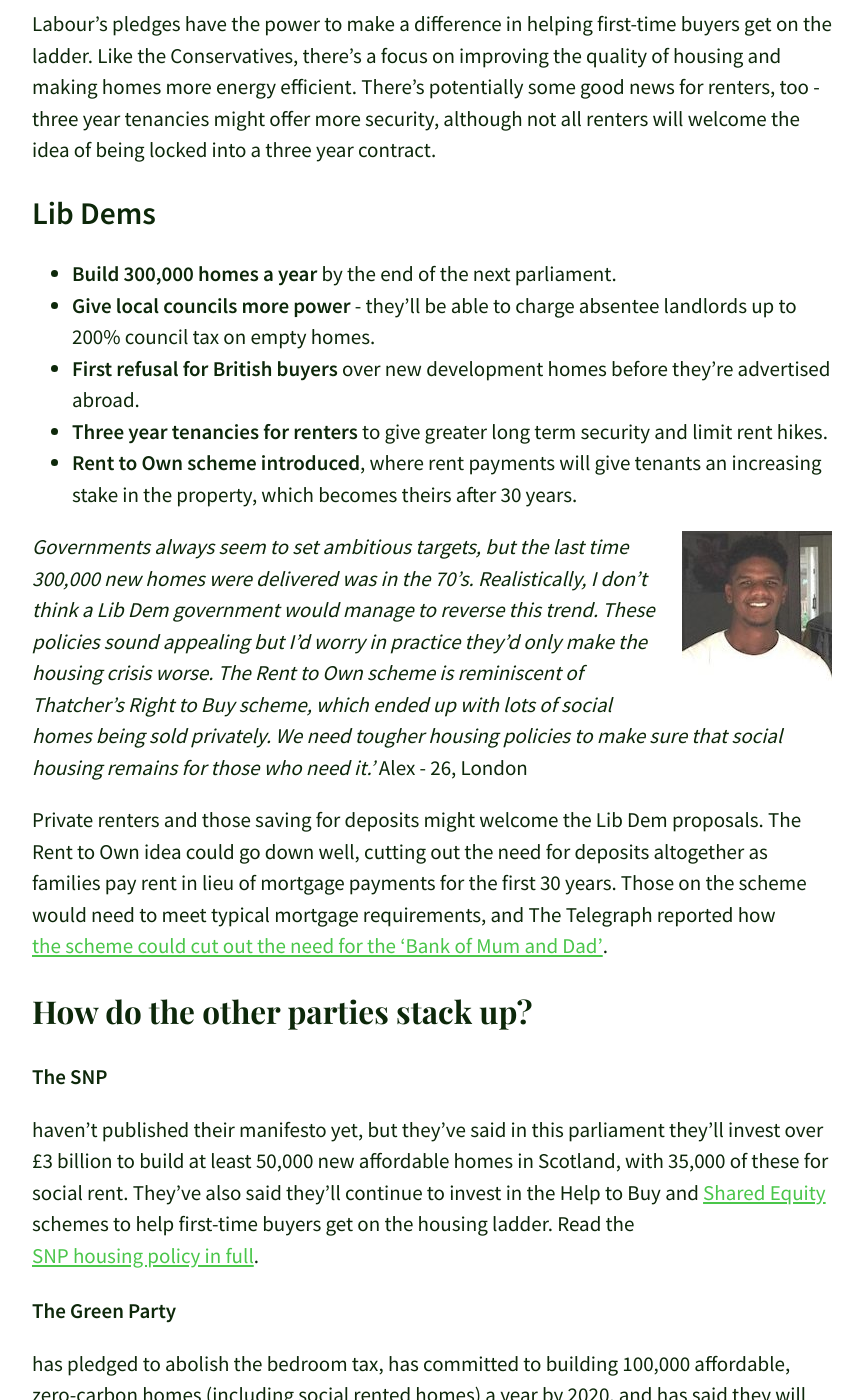
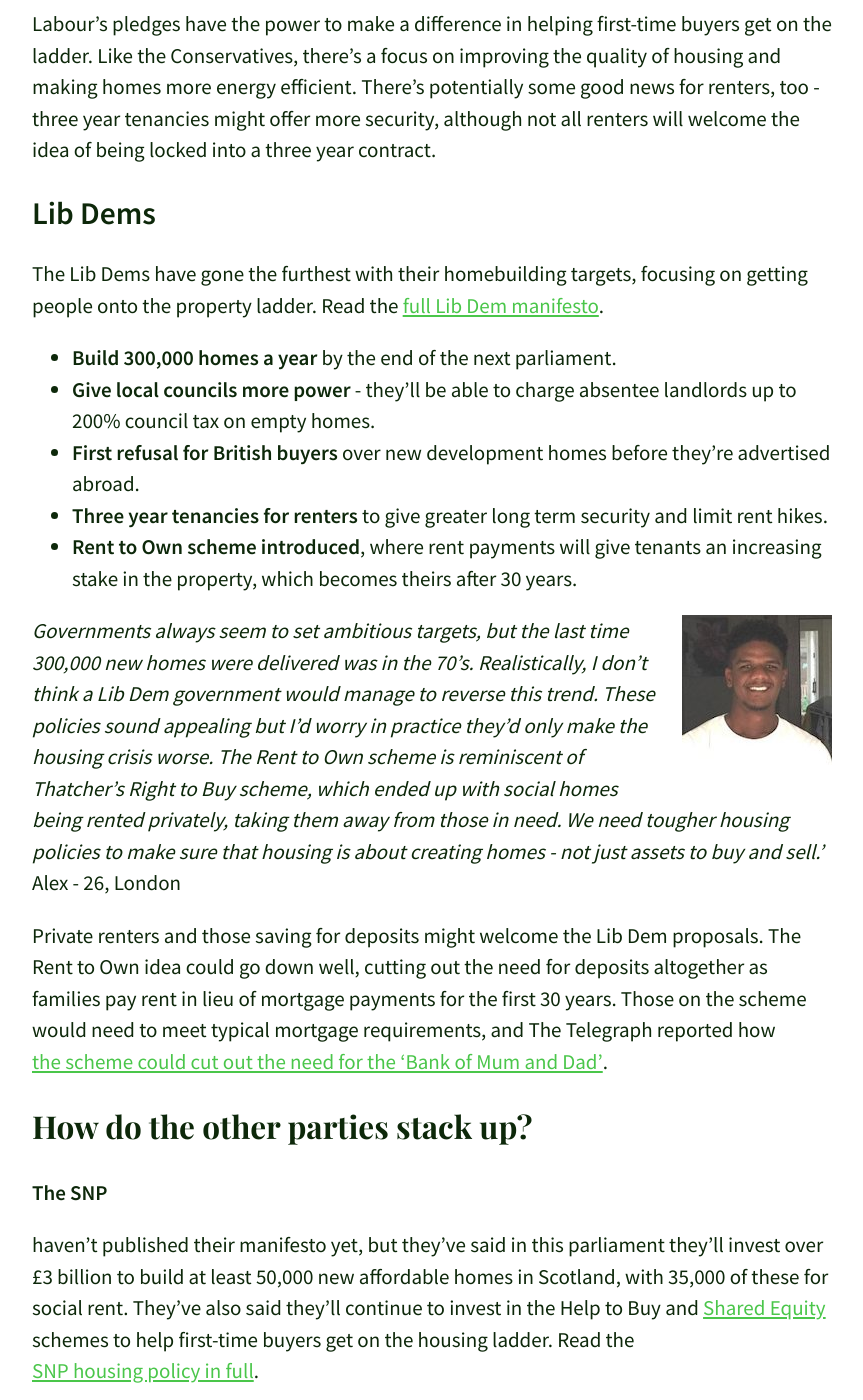
Before and after one commit to olitrussle/blog, a Jekyll site: the page built from _posts/2017-05-23-comparing-the-manifestos-housing.md, in a window 1280 px wide and 1400 px high, scrolled down 3185 px. Shown: the whole window, without its empty margins (208-1071 px from the left). Built offline with Jekyll 4.4.1, drawn with Linux system fonts in a browser that asks for light colours; comment, search, counter and statistics services are not loaded.

Commit message:
Updated 2017-05-23-comparing-the-manifestos-housing.md

```diff
--- a/_posts/2017-05-23-comparing-the-manifestos-housing.md
+++ b/_posts/2017-05-23-comparing-the-manifestos-housing.md
@@ -54,6 +54,8 @@
 Labour’s pledges have the power to make a difference in helping first-time buyers get on the ladder. Like the Conservatives, there’s a focus on improving the quality of housing and making homes more energy efficient. There’s potentially some good news for renters, too - three year tenancies might offer more security, although not all renters will welcome the idea of being locked into a three year contract.
 
 ## Lib Dems
+The Lib Dems have gone the furthest with their homebuilding targets, focusing on getting people onto the property ladder. Read the [full Lib Dem manifesto](http://www.libdems.org.uk/manifesto).
+
 - **Build 300,000 homes a year** by the end of the next parliament.
 - **Give local councils more power** - they’ll be able to charge absentee landlords up to 200% council tax on empty homes.
 - **First refusal for British buyers** over new development homes before they’re advertised abroad.
@@ -61,7 +63,7 @@
 - **Rent to Own scheme introduced**, where rent payments will give tenants an increasing stake in the property, which becomes theirs after 30 years.
 
 {% include image/right.html filename="AlexImage.jpg" alt="Image of AlexImage" %}
-_Governments always seem to set ambitious targets, but the last time 300,000 new homes were delivered was in the 70’s. Realistically, I don't think a Lib Dem government would manage to reverse this trend. These policies sound appealing but I’d worry in practice they’d only make the housing crisis worse. The Rent to Own scheme is reminiscent of Thatcher’s Right to Buy scheme, which ended up with lots of social homes being sold privately. We need tougher housing policies to make sure that social housing remains for those who need it.'_ Alex - 26, London
+_Governments always seem to set ambitious targets, but the last time 300,000 new homes were delivered was in the 70’s. Realistically, I don't think a Lib Dem government would manage to reverse this trend. These policies sound appealing but I’d worry in practice they’d only make the housing crisis worse. The Rent to Own scheme is reminiscent of Thatcher’s Right to Buy scheme, which ended up with social homes being rented privately, taking them away from those in need. We need tougher housing policies to make sure that housing is about creating homes - not just assets to buy and sell.'_ Alex - 26, London
 
 Private renters and those saving for deposits might welcome the Lib Dem proposals. The Rent to Own idea could go down well, cutting out the need for deposits altogether as families pay rent in lieu of mortgage payments for the first 30 years. Those on the scheme would need to meet typical mortgage requirements, and The Telegraph reported how [the scheme could cut out the need for the ‘Bank of Mum and Dad’](http://www.telegraph.co.uk/news/2017/05/16/lib-dems-plan-rent-policy-get-young-people-property-ladder/).
 
```
